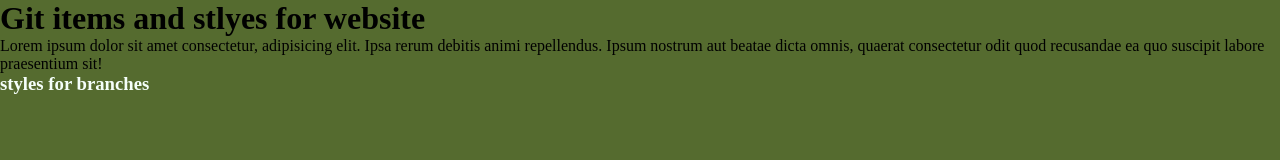
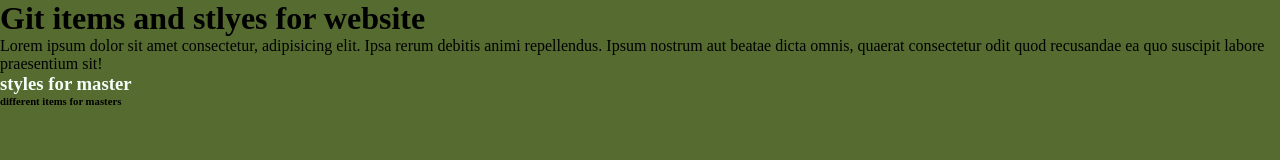
Before and after one commit to pilarmotolini/camada22940, a plain HTML site: page index.html in a window 1280 px wide. Drawn offline with Linux system fonts and the light colour scheme.

Commit message:
realizo mi segundo commit en rama1

```diff
--- a/index.html
+++ b/index.html
@@ -10,6 +10,7 @@
 <body>
     <h1>Git items and stlyes for website</h1>
     <p>Lorem ipsum dolor sit amet consectetur, adipisicing elit. Ipsa rerum debitis animi repellendus. Ipsum nostrum aut beatae dicta omnis, quaerat consectetur odit quod recusandae ea quo suscipit labore praesentium sit!</p>
-    <h3>styles for branches</h3>
+    <h3>styles for master</h3>
+    <h6>different items for masters</h6>
 </body>
 </html>
```
